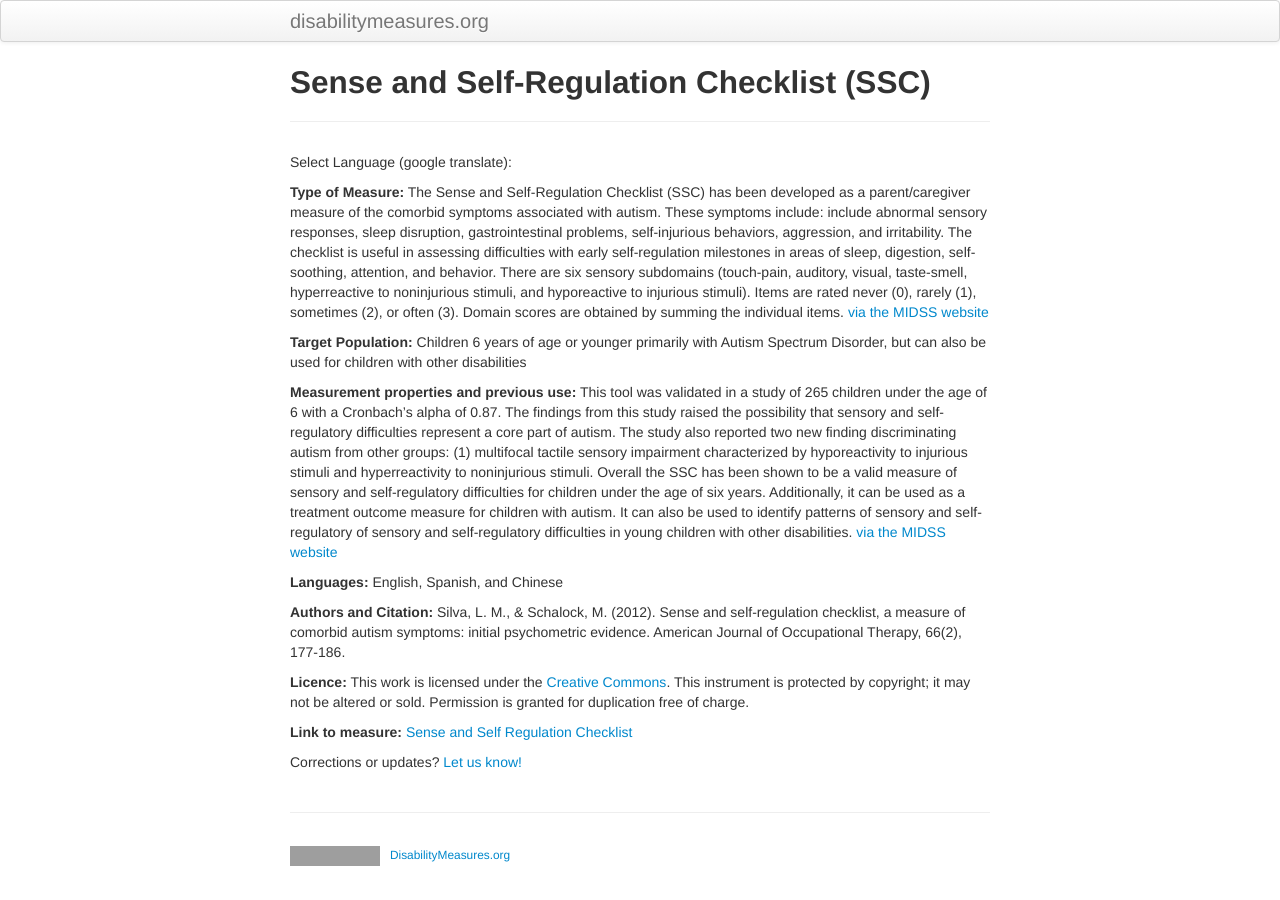
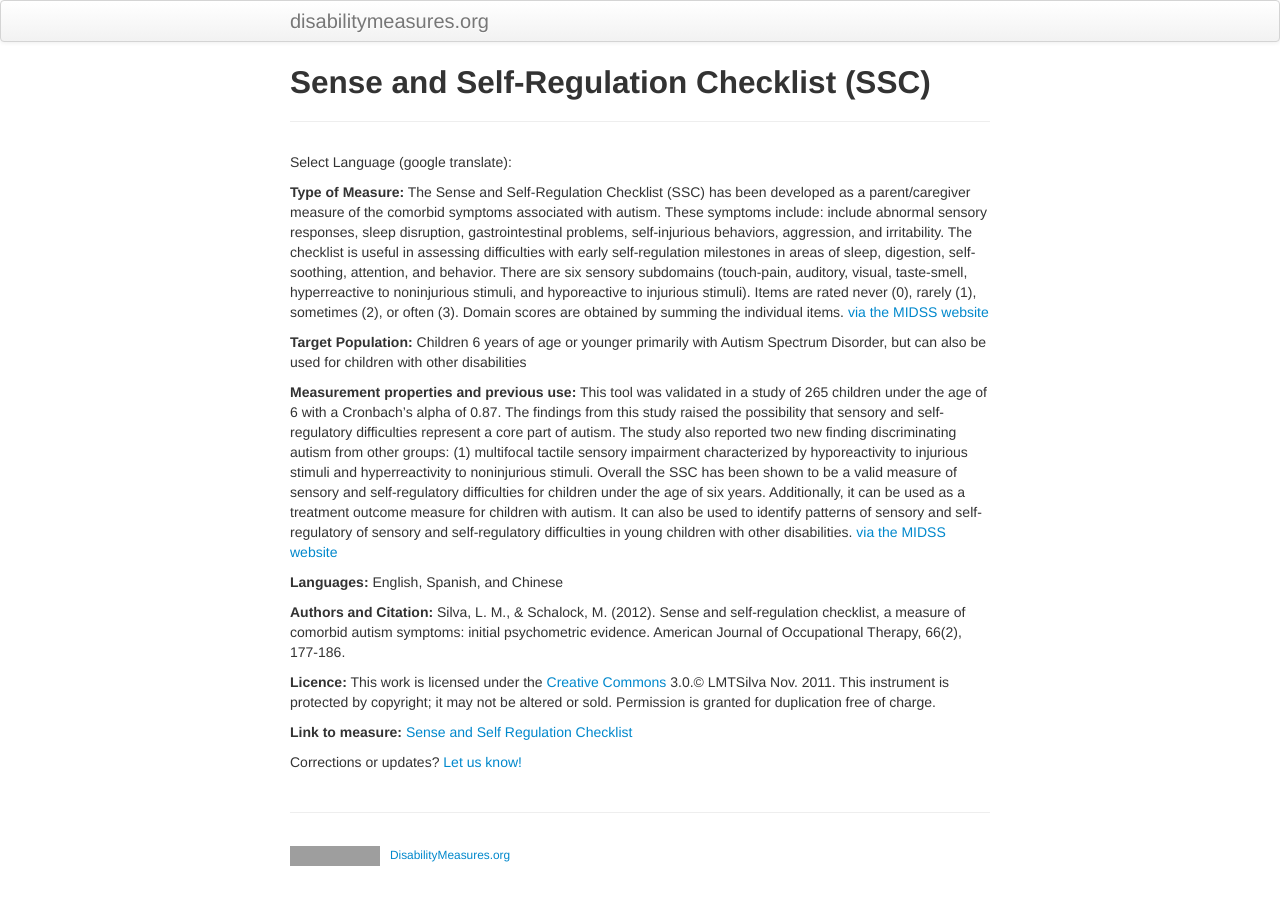
Before and after one commit to mjmaenner/disabilitymeasures, a Jekyll site: the page built from ssc/index.md, in a window 1280 px wide. Built offline with Jekyll 4.4.1, drawn with Linux system fonts in a browser that asks for light colours; grey boxes are pictures that could not be loaded.

Commit message:
updated license link

```diff
--- a/ssc/index.md
+++ b/ssc/index.md
@@ -26,7 +26,7 @@ function googleTranslateElementInit() {
 
 **Authors and Citation:** Silva, L. M., & Schalock, M. (2012). Sense and self-regulation checklist, a measure of comorbid autism symptoms: initial psychometric evidence. American Journal of Occupational Therapy, 66(2), 177-186.
 
-**Licence:** This work is licensed under the [Creative Commons](http://creativecommons.org/licenses/by-nc-nd/3.0.© LMTSilva Nov. 2011.). This instrument is protected by copyright; it may not be altered or sold. Permission is granted for duplication free of charge.
+**Licence:** This work is licensed under the [Creative Commons](http://creativecommons.org/licenses/by-nc-nd/) 3.0.© LMTSilva Nov. 2011. This instrument is protected by copyright; it may not be altered or sold. Permission is granted for duplication free of charge.
 
 **Link to measure:**
 [Sense and Self Regulation Checklist](http://www.midss.org/sites/default/files/sense_and_self-regulation_checklist_with_instructions_-_11-28-11.pdf)
```
